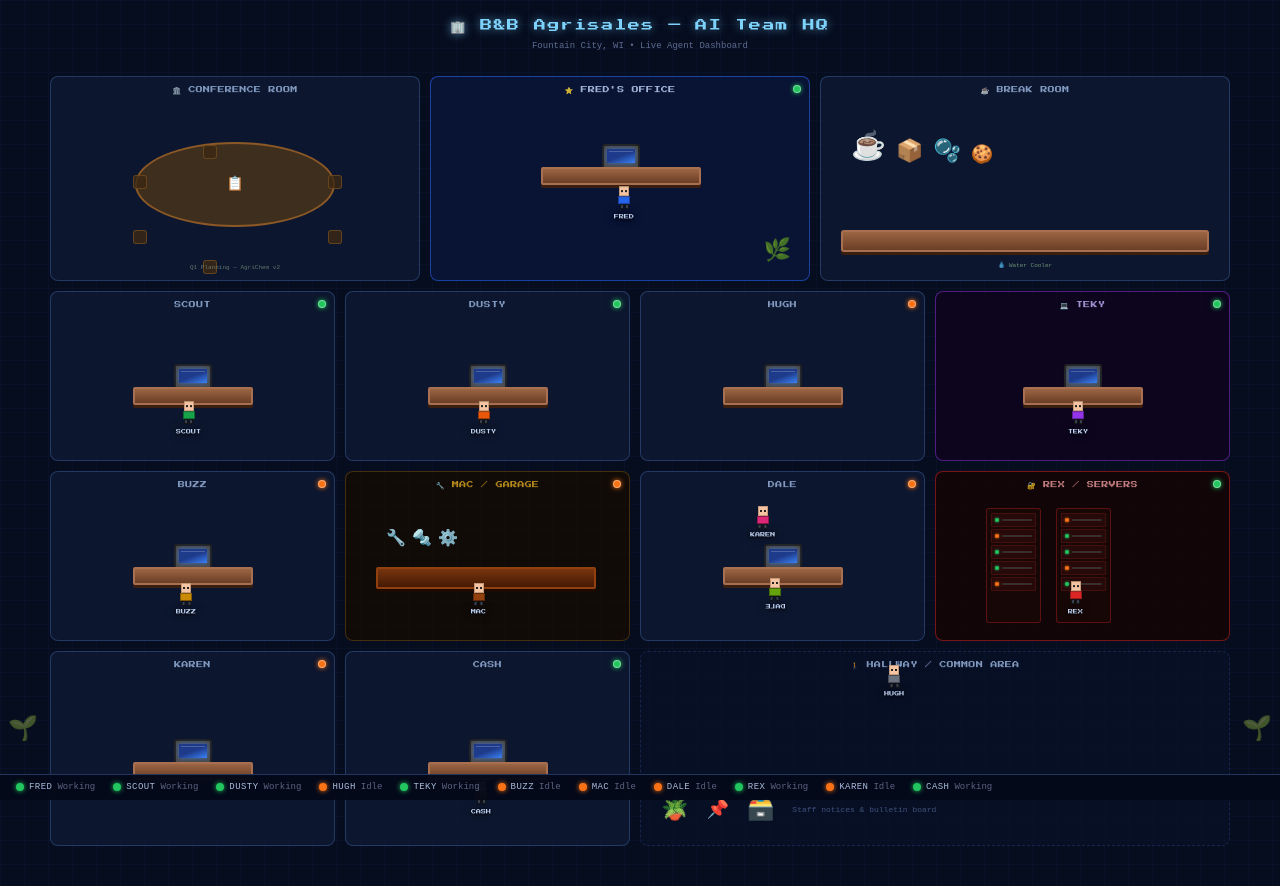
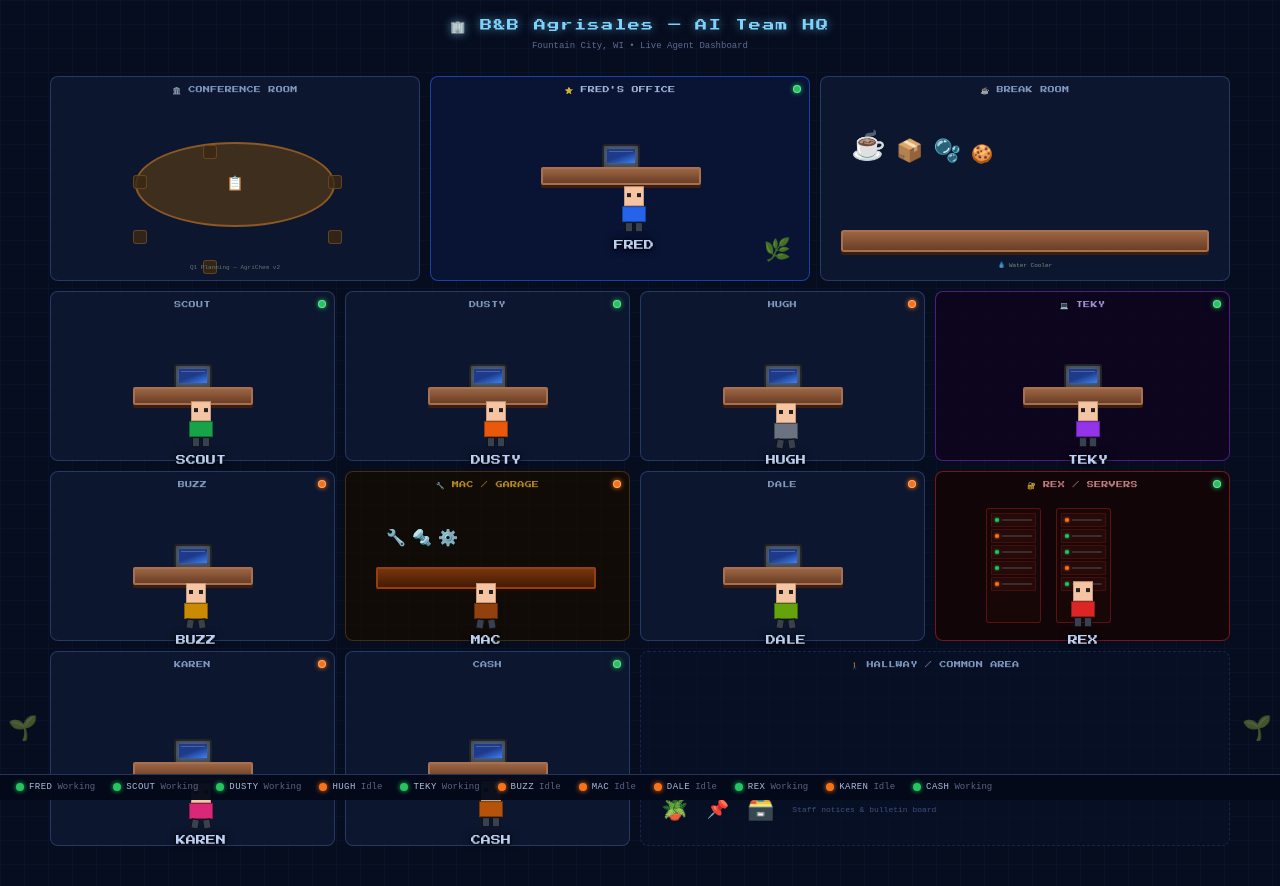
Before and after one commit to bushie25-boop/bb-dashboard, a React (Vite) app: page /office in a window 1280 px wide. Shown: the top 886 px of the page. Built offline with nearby package versions, Linux system fonts and the light colour scheme; no server answers.

Commit message:
tweak: 2x agent size, slower movement and transitions

```diff
--- a/src/pages/Office.tsx
+++ b/src/pages/Office.tsx
@@ -139,8 +139,8 @@ function PixelDesk({ ox, oy, wide = false }: { ox: number; oy: number; wide?: bo
 
 // ─── Per-agent movement speeds (CSS transition duration in seconds) ───────────
 const agentSpeeds: Record<string, number> = {
-  fred: 3.2, scout: 2.1, dusty: 2.8, hugh: 3.5, teky: 1.8,
-  buzz: 2.3, mac: 3.0,   dale: 3.8,  rex:  2.5, karen: 3.2, cash: 2.6,
+  fred: 5.8, scout: 3.8, dusty: 5.0, hugh: 6.3, teky: 3.2,
+  buzz: 4.1, mac: 5.4,   dale: 6.8,  rex:  4.5, karen: 5.8, cash: 4.7,
 };
 
 // ─── Pixel character (absolutely positioned on the floor canvas) ───────────────
@@ -177,25 +177,25 @@ function PixelCharacter({ shirtColor, status, label, pos, speed }: {
         }}
       >
         {/* Head */}
-        <div style={{ width: 10, height: 10, backgroundColor: "#f5c5a3", border: "1px solid #c49a7a", position: "relative" }}>
-          <div style={{ position: "absolute", top: 3, left: 1,  width: 2, height: 2, backgroundColor: "#222" }} />
-          <div style={{ position: "absolute", top: 3, right: 1, width: 2, height: 2, backgroundColor: "#222" }} />
+        <div style={{ width: 20, height: 20, backgroundColor: "#f5c5a3", border: "1px solid #c49a7a", position: "relative" }}>
+          <div style={{ position: "absolute", top: 6, left: 2,  width: 4, height: 4, backgroundColor: "#222" }} />
+          <div style={{ position: "absolute", top: 6, right: 2, width: 4, height: 4, backgroundColor: "#222" }} />
         </div>
         {/* Body */}
-        <div style={{ width: 12, height: 8, backgroundColor: shirtColor, border: "1px solid rgba(0,0,0,0.35)" }} />
+        <div style={{ width: 24, height: 16, backgroundColor: shirtColor, border: "1px solid rgba(0,0,0,0.35)" }} />
         {/* Legs */}
-        <div style={{ display: "flex", gap: 1 }}>
-          <div className={isIdle ? "leg-left"  : ""} style={{ width: 4, height: 5, backgroundColor: "#374151", border: "1px solid #111" }} />
-          <div className={isIdle ? "leg-right" : ""} style={{ width: 4, height: 5, backgroundColor: "#374151", border: "1px solid #111" }} />
+        <div style={{ display: "flex", gap: 2 }}>
+          <div className={isIdle ? "leg-left"  : ""} style={{ width: 8, height: 10, backgroundColor: "#374151", border: "1px solid #111" }} />
+          <div className={isIdle ? "leg-right" : ""} style={{ width: 8, height: 10, backgroundColor: "#374151", border: "1px solid #111" }} />
         </div>
       </div>
       {/* Name tag — always upright (outside the flipped div) */}
       <div style={{
-        fontSize: 5,
+        fontSize: 10,
         color: "rgba(200,220,255,0.95)",
         fontFamily: "'Press Start 2P', monospace",
         whiteSpace: "nowrap",
-        marginTop: 2,
+        marginTop: 4,
         textShadow: "0 1px 3px #000, 0 0 8px rgba(0,0,0,0.9)",
         transform: pos.facingLeft ? "scaleX(-1)" : undefined,
       }}>
@@ -288,8 +288,8 @@ export default function OfficePage() {
     const timeouts: Record<string, ReturnType<typeof setTimeout>> = {};
 
     const scheduleNextMove = (agentId: AgentName) => {
-      // Random wait between 2.5s and 7s before next move
-      const delay = 2500 + Math.random() * 4500;
+      // Random wait between 5s and 13s before next move
+      const delay = 5000 + Math.random() * 8000;
       timeouts[agentId] = setTimeout(() => {
         const currentStatus = statusRef.current[agentId];
         if (currentStatus === "idle") {
```
